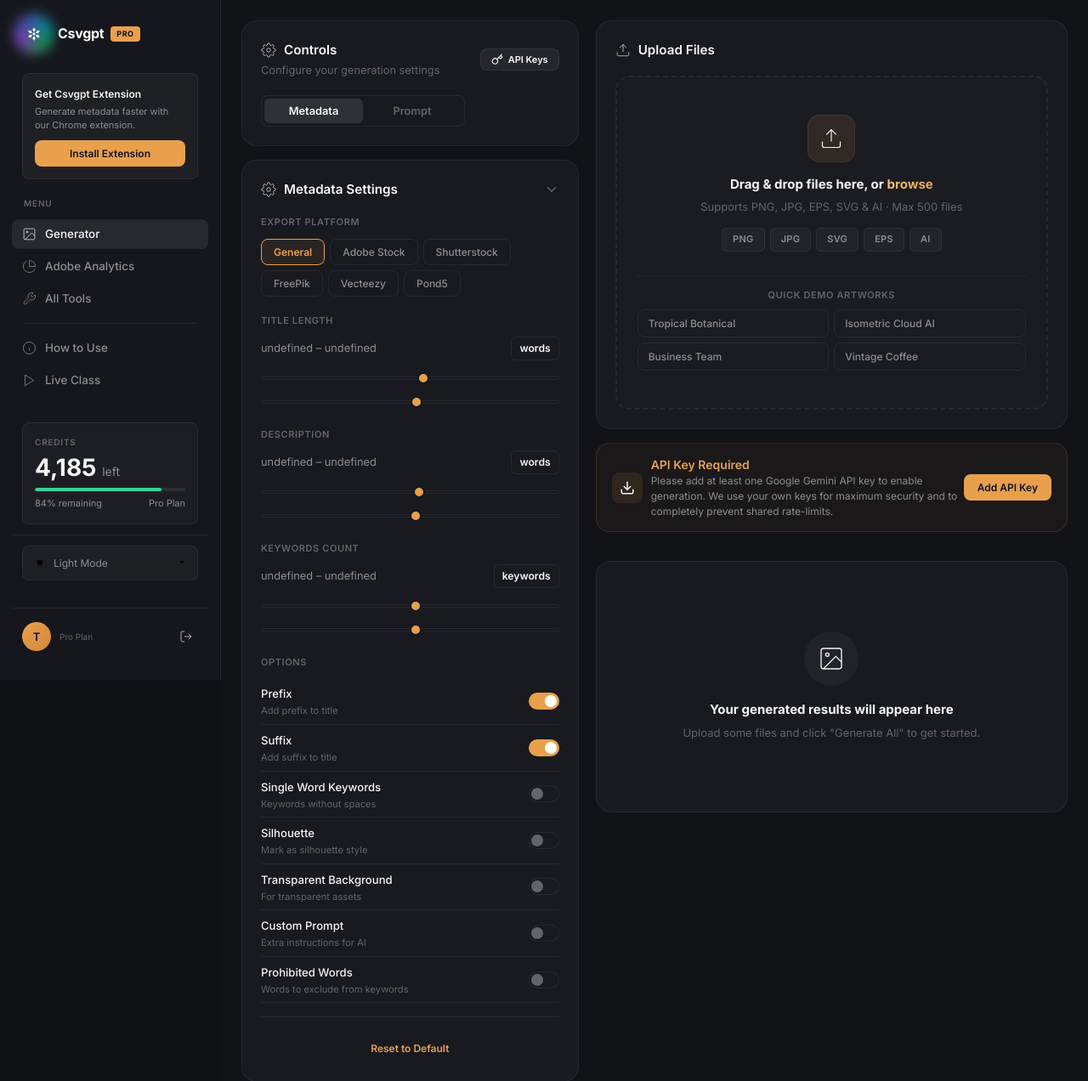
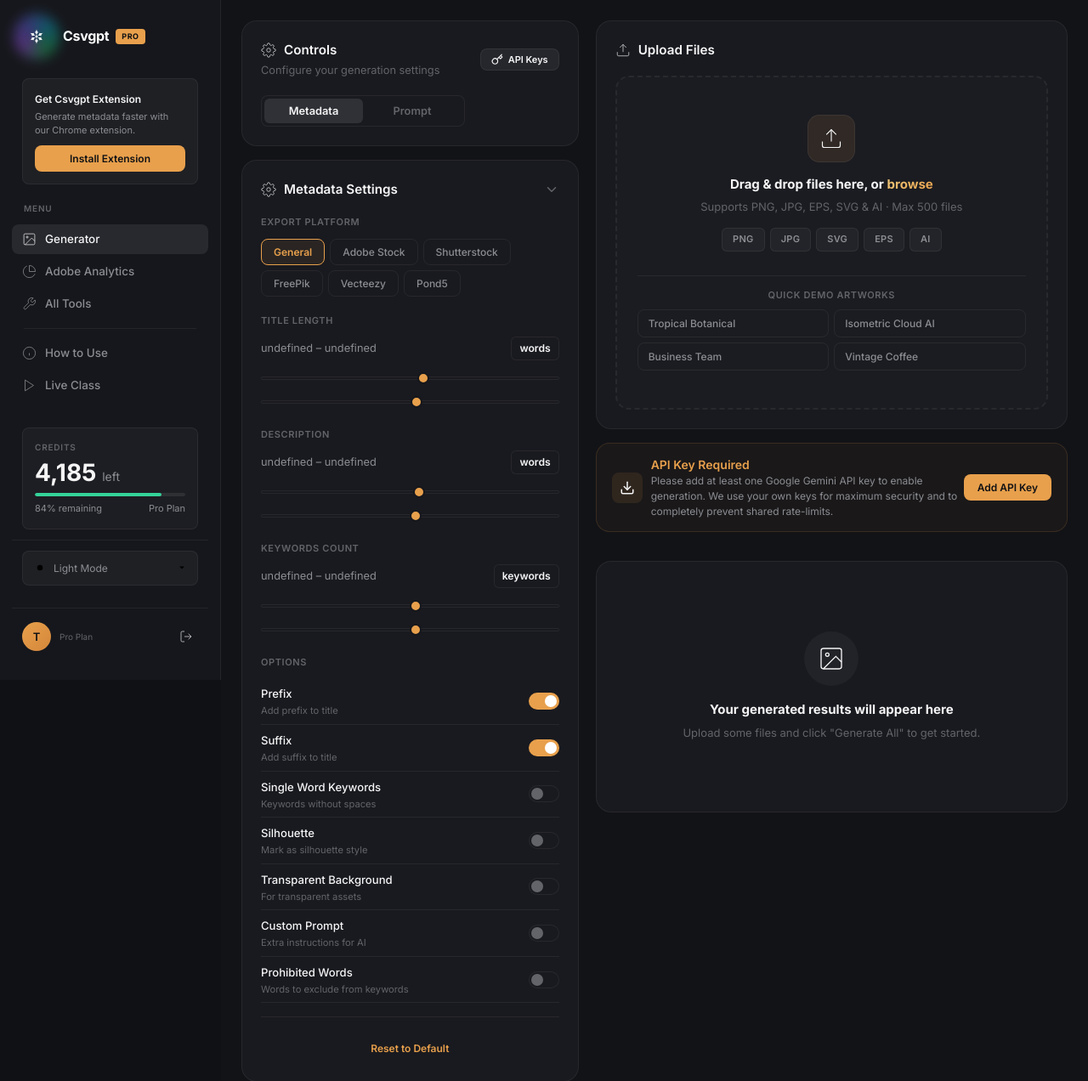
Before and after one commit to tanmoymondal1312/GPTNest, a Django app: template templates/tool.html in a window 1280 px wide. Shown: the top 1272 px of the page at 85% size. Run offline with Django 5.2, Linux system fonts and the light colour scheme; the template is opened without the code that fills it, so the values that code supplies are empty.

Commit message:
tweak: brand icon 1.3x size + lower glow opacity

```diff
--- a/static/css/golap-metadata.css
+++ b/static/css/golap-metadata.css
@@ -1962,8 +1962,8 @@
 
 .gp-brand-icon {
     position: relative;
-    width: 36px;
-    height: 36px;
+    width: 42px;
+    height: 42px;
     display: flex;
     align-items: center;
     justify-content: center;
@@ -1987,7 +1987,7 @@
         #22c55e,
         #a855f7
     );
-    opacity: 0.65;
+    opacity: 0.4;
     filter: blur(7px);
     animation: gp-brand-spin 4s linear infinite;
 }
--- a/templates/tool.html
+++ b/templates/tool.html
@@ -16,7 +16,7 @@
             <div class="gp-sidebar-brand">
                 <div class="gp-brand-icon">
                     <div class="gp-brand-glow"></div>
-                    <svg viewBox="0 0 24 24" width="22" height="22" fill="#fff"><circle cx="12" cy="12" r="1.7"/><path d="M12 1.5c0 2.5-2.5 4.5-2.5 4.5s2.5 2 2.5 4.5c0-2.5 2.5-4.5 2.5-4.5S12 4 12 1.5z" opacity=".9"/><path d="M12 1.5c0 2.5-2.5 4.5-2.5 4.5s2.5 2 2.5 4.5c0-2.5 2.5-4.5 2.5-4.5S12 4 12 1.5z" opacity=".9" transform="rotate(60 12 12)"/><path d="M12 1.5c0 2.5-2.5 4.5-2.5 4.5s2.5 2 2.5 4.5c0-2.5 2.5-4.5 2.5-4.5S12 4 12 1.5z" opacity=".9" transform="rotate(120 12 12)"/><path d="M12 1.5c0 2.5-2.5 4.5-2.5 4.5s2.5 2 2.5 4.5c0-2.5 2.5-4.5 2.5-4.5S12 4 12 1.5z" opacity=".9" transform="rotate(180 12 12)"/><path d="M12 1.5c0 2.5-2.5 4.5-2.5 4.5s2.5 2 2.5 4.5c0-2.5 2.5-4.5 2.5-4.5S12 4 12 1.5z" opacity=".9" transform="rotate(240 12 12)"/><path d="M12 1.5c0 2.5-2.5 4.5-2.5 4.5s2.5 2 2.5 4.5c0-2.5 2.5-4.5 2.5-4.5S12 4 12 1.5z" opacity=".9" transform="rotate(300 12 12)"/></svg>
+                    <svg viewBox="0 0 24 24" width="29" height="29" fill="#fff"><circle cx="12" cy="12" r="1.7"/><path d="M12 1.5c0 2.5-2.5 4.5-2.5 4.5s2.5 2 2.5 4.5c0-2.5 2.5-4.5 2.5-4.5S12 4 12 1.5z" opacity=".9"/><path d="M12 1.5c0 2.5-2.5 4.5-2.5 4.5s2.5 2 2.5 4.5c0-2.5 2.5-4.5 2.5-4.5S12 4 12 1.5z" opacity=".9" transform="rotate(60 12 12)"/><path d="M12 1.5c0 2.5-2.5 4.5-2.5 4.5s2.5 2 2.5 4.5c0-2.5 2.5-4.5 2.5-4.5S12 4 12 1.5z" opacity=".9" transform="rotate(120 12 12)"/><path d="M12 1.5c0 2.5-2.5 4.5-2.5 4.5s2.5 2 2.5 4.5c0-2.5 2.5-4.5 2.5-4.5S12 4 12 1.5z" opacity=".9" transform="rotate(180 12 12)"/><path d="M12 1.5c0 2.5-2.5 4.5-2.5 4.5s2.5 2 2.5 4.5c0-2.5 2.5-4.5 2.5-4.5S12 4 12 1.5z" opacity=".9" transform="rotate(240 12 12)"/><path d="M12 1.5c0 2.5-2.5 4.5-2.5 4.5s2.5 2 2.5 4.5c0-2.5 2.5-4.5 2.5-4.5S12 4 12 1.5z" opacity=".9" transform="rotate(300 12 12)"/></svg>
                 </div>
                 <div class="gp-brand-text">
                     <h1>Csvgpt</h1>
```
